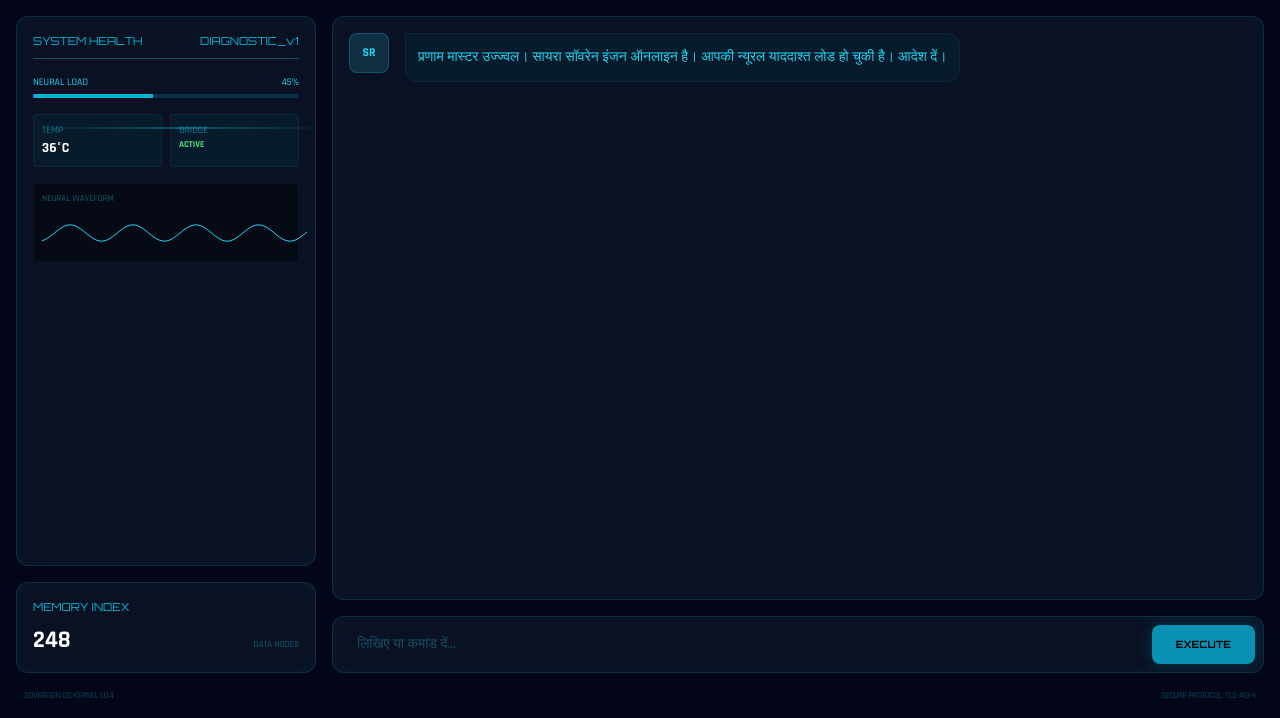
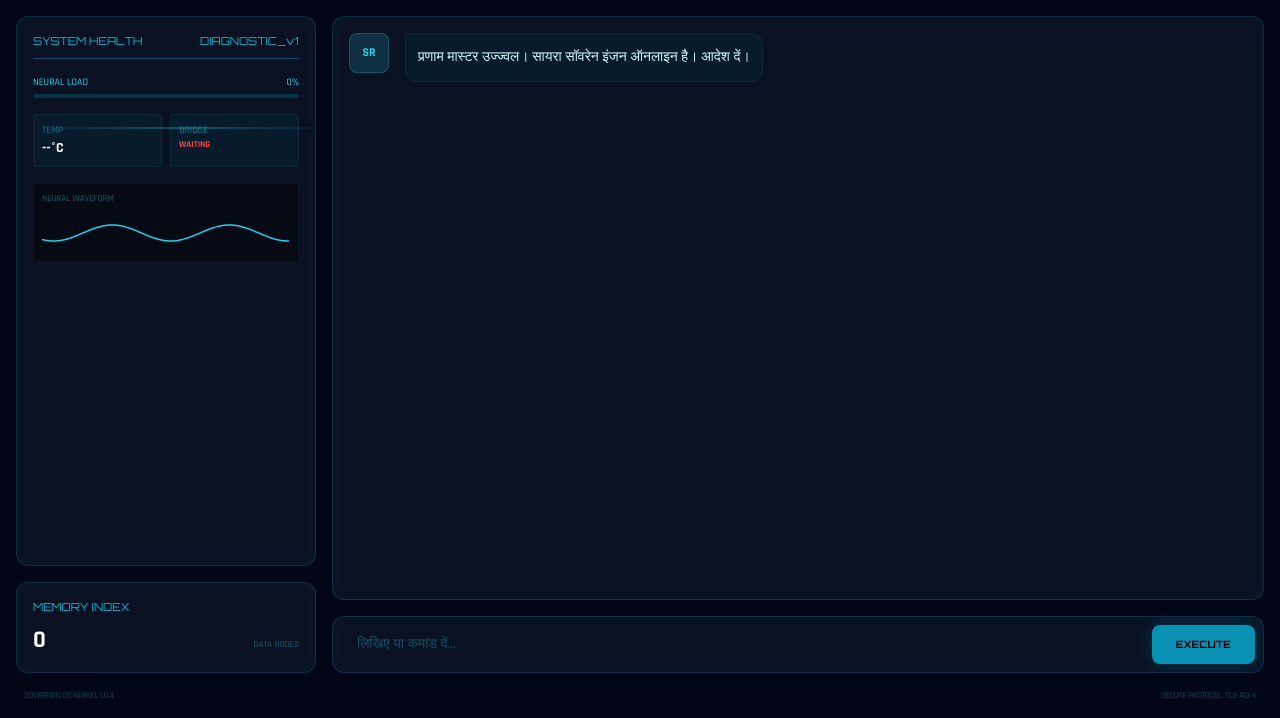
Before and after one commit to ujjwal-coder211/Sayra, a Flask app: page /dashboard in a window 1280 px wide. Shown: the part 82-800 px from the top of the page. Run offline with Flask 3, Linux system fonts and the light colour scheme; some libraries are stand-ins or nearby versions.

Commit message:
fixed model name, bridge error and dashbord voice

```diff
--- a/templates/dashboard.html
+++ b/templates/dashboard.html
@@ -18,7 +18,6 @@
 
         .orbitron { font-family: 'Orbitron', sans-serif; }
 
-        /* कांच जैसा पैनल */
         .glass-panel {
             background: rgba(15, 23, 42, 0.7);
             backdrop-filter: blur(15px);
@@ -26,7 +25,6 @@
             box-shadow: inset 0 0 15px rgba(34, 211, 238, 0.05);
         }
 
-        /* स्कैनिंग लाइन */
         .scanner-line {
             height: 2px;
             background: linear-gradient(to right, transparent, #22d3ee, transparent);
@@ -42,27 +40,22 @@
             100% { top: 100%; opacity: 0; }
         }
 
-        /* न्यूरल ग्लो इफ़ेक्ट */
         .glow-text {
             text-shadow: 0 0 10px rgba(34, 211, 238, 0.6);
         }
 
-        /* कस्टम स्क्रॉलबार */
         ::-webkit-scrollbar { width: 3px; }
         ::-webkit-scrollbar-track { background: rgba(2, 6, 23, 0.5); }
         ::-webkit-scrollbar-thumb { background: #0891b2; border-radius: 5px; }
 
-        /* वेवफॉर्म कंटेनर */
-        #waveform {
+        #neuralWave {
             width: 100%;
-            height: 60px;
-            background: rgba(0,0,0,0.2);
+            height: 40px;
         }
     </style>
 </head>
 <body class="p-2 md:p-4 flex flex-col gap-4">
 
-    <!-- टॉप हेडर -->
     <header class="flex justify-between items-center px-4 py-2 glass-panel rounded-lg">
         <div class="flex items-center gap-4">
             <div class="relative w-12 h-12 flex items-center justify-center">
@@ -82,7 +75,6 @@
 
     <main class="flex-1 grid grid-cols-1 lg:grid-cols-4 gap-4 overflow-hidden">
 
-        <!-- लेफ्ट: डायग्नोस्टिक्स पैनल -->
         <aside class="lg:col-span-1 flex flex-col gap-4">
             <div class="glass-panel p-4 rounded-xl relative overflow-hidden flex-1">
                 <div class="scanner-line"></div>
@@ -94,21 +86,21 @@
                     <div>
                         <div class="flex justify-between text-[10px] mb-1">
                             <span>NEURAL LOAD</span>
-                            <span id="load-pct">45%</span>
+                            <span id="load-pct">0%</span>
                         </div>
                         <div class="h-1 bg-cyan-950 rounded-full overflow-hidden">
-                            <div id="load-bar" class="h-full bg-cyan-500 transition-all duration-700" style="width: 45%"></div>
+                            <div id="load-bar" class="h-full bg-cyan-500 transition-all duration-700" style="width: 0%"></div>
                         </div>
                     </div>
 
                     <div class="grid grid-cols-2 gap-2 text-[10px]">
                         <div class="bg-cyan-950/30 p-2 rounded border border-cyan-900/30">
                             <p class="opacity-50">TEMP</p>
-                            <p id="temp-stat" class="text-white font-bold text-sm">36°C</p>
+                            <p id="temp-stat" class="text-white font-bold text-sm">--°C</p>
                         </div>
                         <div class="bg-cyan-950/30 p-2 rounded border border-cyan-900/30">
                             <p class="opacity-50">BRIDGE</p>
-                            <p id="bridge-stat" class="text-green-400 font-bold text-[9px]">ACTIVE</p>
+                            <p id="bridge-stat" class="text-red-500 font-bold text-[9px]">WAITING</p>
                         </div>
                     </div>
 
@@ -122,27 +114,24 @@
             <div class="glass-panel p-4 rounded-xl">
                 <h3 class="orbitron text-[11px] mb-2 text-cyan-500">MEMORY INDEX</h3>
                 <div class="flex justify-between items-end">
-                    <span class="text-2xl font-bold text-white" id="mem-count">248</span>
+                    <span class="text-2xl font-bold text-white" id="mem-count">0</span>
                     <span class="text-[9px] opacity-40 mb-1">DATA NODES</span>
                 </div>
             </div>
         </aside>
 
-        <!-- सेंटर: मुख्य इंटरफ़ेस -->
         <section class="lg:col-span-3 flex flex-col gap-4 overflow-hidden">
             <div id="chat-hub" class="glass-panel flex-1 rounded-xl p-4 overflow-y-auto flex flex-col gap-4">
-                <!-- वेलकम मैसेज -->
                 <div class="flex gap-4">
                     <div class="w-10 h-10 rounded-lg bg-cyan-900/50 flex items-center justify-center border border-cyan-500/30">
-                        <span class="text-xs font-bold">SR</span>
+                        <span class="text-xs font-bold text-cyan-400">SR</span>
                     </div>
-                    <div class="max-w-[80%] bg-cyan-950/30 p-3 rounded-tr-xl rounded-br-xl rounded-bl-xl border border-cyan-900/20 text-sm leading-relaxed">
-                        प्रणाम मास्टर उज्ज्वल। सायरा सॉवरेन इंजन ऑनलाइन है। आपकी न्यूरल याददाश्त लोड हो चुकी है। आदेश दें।
+                    <div class="max-w-[80%] bg-cyan-950/30 p-3 rounded-tr-xl rounded-br-xl rounded-bl-xl border border-cyan-900/20 text-sm leading-relaxed text-cyan-100">
+                        प्रणाम मास्टर उज्ज्वल। सायरा सॉवरेन इंजन ऑनलाइन है। आदेश दें।
                     </div>
                 </div>
             </div>
 
-            <!-- इनपुट बार -->
             <div class="glass-panel p-2 rounded-xl flex gap-2 items-center">
                 <input type="text" id="query-input"
                     class="flex-1 bg-transparent border-none outline-none px-4 py-2 text-sm text-cyan-100 placeholder:text-cyan-900"
@@ -167,69 +156,91 @@
             document.getElementById('clock').innerText = now.toLocaleTimeString('en-GB');
         }
         setInterval(updateClock, 1000);
+        updateClock();
 
-        // 2. न्यूरल वेवफॉर्म एनीमेशन
+        // 2. न्यूरल वेवफॉर्म एनीमेशन (Logic for Visual feedback)
         const canvas = document.getElementById('neuralWave');
         const ctx = canvas.getContext('2d');
-        canvas.width = canvas.parentElement.offsetWidth;
-        canvas.height = 40;
+        let offset = 0;
+        let waveSpeed = 0.05;
 
-        let offset = 0;
+        function resizeCanvas() {
+            canvas.width = canvas.parentElement.offsetWidth;
+            canvas.height = 40;
+        }
+        window.addEventListener('resize', resizeCanvas);
+        resizeCanvas();
+
         function drawWave() {
             ctx.clearRect(0, 0, canvas.width, canvas.height);
             ctx.beginPath();
             ctx.strokeStyle = '#22d3ee';
-            ctx.lineWidth = 1;
+            ctx.lineWidth = 1.5;
 
             for (let x = 0; x < canvas.width; x++) {
-                const y = canvas.height / 2 + Math.sin(x * 0.1 + offset) * 10 * Math.sin(offset * 0.5);
+                // सायरा की 'सोच' के हिसाब से लहरें बदलती हैं
+                const amplitude = waveSpeed > 0.1 ? 15 : 8;
+                const y = canvas.height / 2 + Math.sin(x * 0.05 + offset) * amplitude;
                 if (x === 0) ctx.moveTo(x, y);
                 else ctx.lineTo(x, y);
             }
             ctx.stroke();
-            offset += 0.1;
+            offset += waveSpeed;
             requestAnimationFrame(drawWave);
         }
         drawWave();
 
-        // 3. सिस्टम डायग्नोस्टिक्स फेच (From main.py via app.py)
+        // 3. सिस्टम डायग्नोस्टिक्स फेच (Connects to /status in app.py)
         async function updateDiagnostics() {
             try {
                 const response = await fetch('/status');
                 const data = await response.json();
 
-                document.getElementById('temp-stat').innerText = data.Hardware || '36°C';
-                document.getElementById('bridge-stat').innerText = data.Bridge || 'OFFLINE';
-                document.getElementById('mem-count').innerText = data.memory_count || '0';
+                // UI अपडेट करना
+                document.getElementById('temp-stat').innerText = data.hardware ? "38°C" : "OFF";
+                const bridgeEl = document.getElementById('bridge-stat');
 
-                // रैंडम लोड सिमुलेशन (असली लोड के लिए backend से जोड़ें)
-                const load = Math.floor(Math.random() * (60 - 40 + 1)) + 40;
+                if(data.status === "Online") {
+                    bridgeEl.innerText = "ACTIVE";
+                    bridgeEl.className = "text-green-400 font-bold text-[9px]";
+                } else {
+                    bridgeEl.innerText = "OFFLINE";
+                    bridgeEl.className = "text-red-500 font-bold text-[9px]";
+                }
+
+                // रैंडम लोड सिमुलेशन
+                const load = Math.floor(Math.random() * 20) + 30;
                 document.getElementById('load-pct').innerText = load + '%';
                 document.getElementById('load-bar').style.width = load + '%';
-            } catch (e) { console.log("Diagnostics offline"); }
+            } catch (e) {
+                document.getElementById('bridge-stat').innerText = "DISCONNECTED";
+            }
         }
         setInterval(updateDiagnostics, 5000);
 
-        // 4. कमांड एक्जीक्यूशन
+        // 4. चैट एक्जीक्यूशन (Main Bridge to app.py)
         async function executeCommand() {
             const input = document.getElementById('query-input');
-            const chat = document.getElementById('chat-hub');
+            const chatHub = document.getElementById('chat-hub');
             const query = input.value.trim();
+
             if(!query) return;
 
-            // यूजर मैसेज
-            chat.innerHTML += `
+            // यूजर का मैसेज स्क्रीन पर दिखाएँ
+            chatHub.innerHTML += `
                 <div class="flex gap-4 justify-end">
                     <div class="max-w-[80%] bg-white/5 p-3 rounded-tl-xl rounded-br-xl rounded-bl-xl border border-white/10 text-sm text-gray-200">
                         ${query}
                     </div>
                     <div class="w-10 h-10 rounded-lg bg-white/10 flex items-center justify-center border border-white/10">
-                        <span class="text-xs font-bold">UJ</span>
+                        <span class="text-xs font-bold text-gray-400">UJ</span>
                     </div>
                 </div>
             `;
+
             input.value = '';
-            chat.scrollTop = chat.scrollHeight;
+            chatHub.scrollTop = chatHub.scrollHeight;
+            waveSpeed = 0.4; // सोचने की गति बढ़ाएं
 
             try {
                 const res = await fetch('/chat', {
@@ -239,24 +250,26 @@
                 });
                 const data = await res.json();
 
-                // सायरा रिस्पॉन्स
-                chat.innerHTML += `
+                // सायरा का जवाब स्क्रीन पर दिखाएँ
+                chatHub.innerHTML += `
                     <div class="flex gap-4">
                         <div class="w-10 h-10 rounded-lg bg-cyan-900/50 flex items-center justify-center border border-cyan-500/30 animate-pulse">
                             <span class="text-xs font-bold text-cyan-300">SR</span>
                         </div>
-                        <div class="max-w-[80%] bg-cyan-950/40 p-3 rounded-tr-xl rounded-br-xl rounded-bl-xl border border-cyan-900/30 text-sm">
+                        <div class="max-w-[80%] bg-cyan-950/40 p-3 rounded-tr-xl rounded-br-xl rounded-bl-xl border border-cyan-900/30 text-sm text-cyan-50">
                             ${data.reply}
                         </div>
                     </div>
                 `;
             } catch (e) {
-                chat.innerHTML += `<p class="text-[10px] text-red-500 text-center italic">ब्रिज एरर: मुख्य दिमाग से कनेक्शन टूट गया है।</p>`;
+                chatHub.innerHTML += `<p class="text-[10px] text-red-500 text-center italic">कनेक्शन लॉस्ट: सायरा का दिमाग रिस्पॉन्ड नहीं कर रहा।</p>`;
             }
-            chat.scrollTop = chat.scrollHeight;
+
+            waveSpeed = 0.05; // वापस शांत मोड
+            chatHub.scrollTop = chatHub.scrollHeight;
         }
 
-        // एंटर की सपोर्ट
+        // एंटर बटन सपोर्ट
         document.getElementById('query-input').addEventListener('keypress', (e) => {
             if(e.key === 'Enter') executeCommand();
         });
```
Also changed, not shown: main.py (+4 -14 lines).
